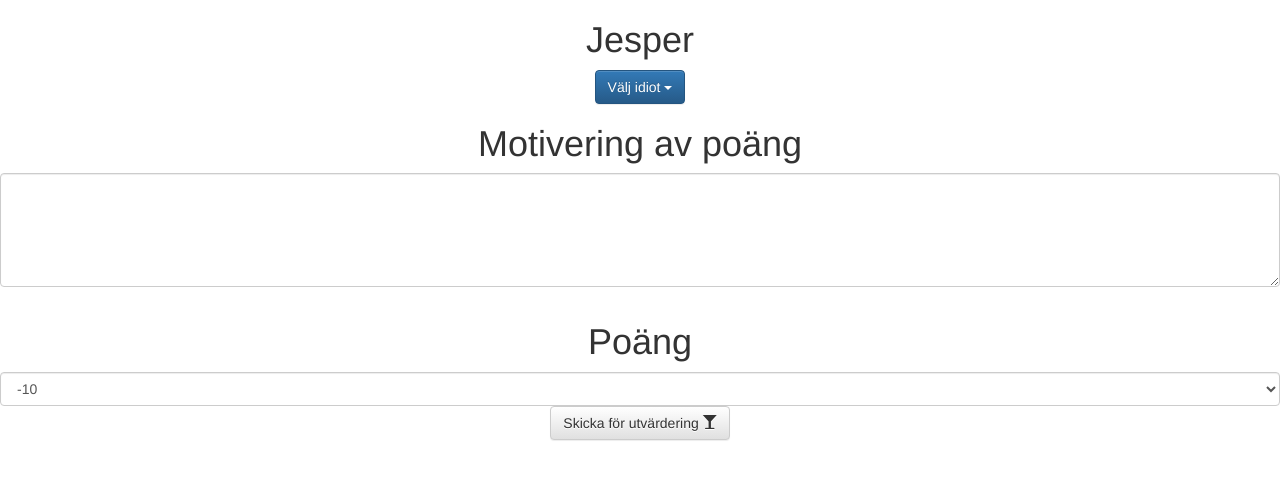
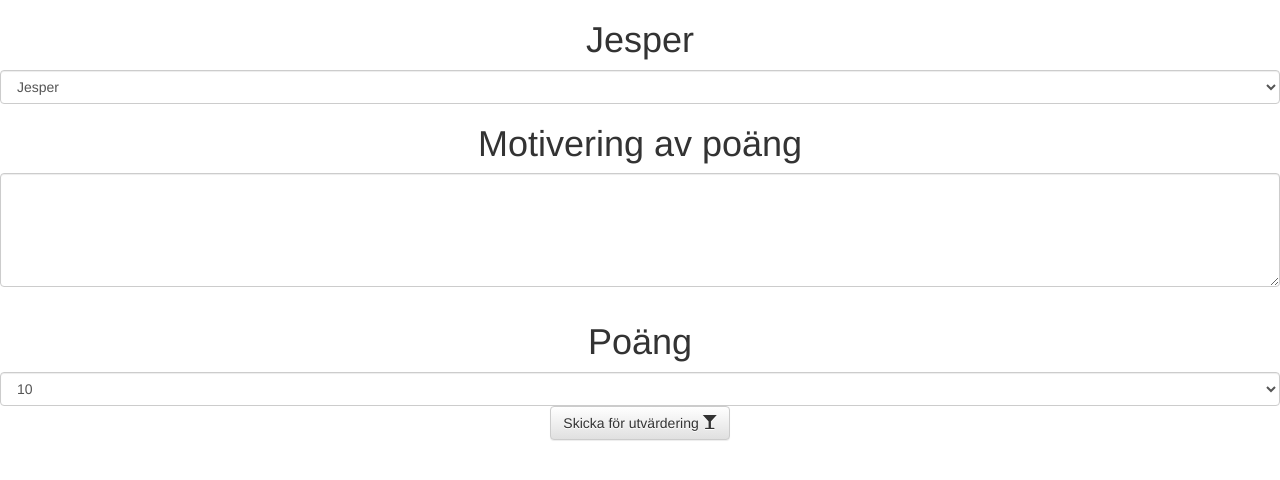
Before and after one commit to jjojo/orsa, an Angular app in the folder orsa-score/: page /dashboard in a window 1280 px wide. Shown: the top 480 px of the page. Built offline with nearby package versions, Linux system fonts and the light colour scheme.

Commit message:
efter axel pusha

```diff
--- a/orsa-score/src/app/dashboard/dashboard.component.html
+++ b/orsa-score/src/app/dashboard/dashboard.component.html
@@ -1,21 +1,11 @@
 <div class=" text-center">
   <h1>{{user}}</h1>
 </div>
+<select class="form-control">
 
-<div class="dropdown text-center">
-  <button class="btn btn-primary dropdown-toggle" type="button" data-toggle="dropdown">Välj idiot
-  <span class="caret"></span></button>
-  <ul class="dropdown-menu">
-    <li><a href="#">Jesper</a></li>
-    <li><a href="#">Axel</a></li>
-    <li><a href="#">Oliver</a></li>
-    <li><a href="#">Jonas</a></li>
-    <li><a href="#">Krill</a></li>
-    <li><a href="#">Andreas</a></li>
-    <li><a href="#">Christian</a></li>
-    <li><a href="#">Johan A</a></li>
-  </ul>
-</div>
+    <option *ngFor="let people of peoples" value="">{{people.name}}</option>
+
+</select>
 <div class="text-center">
   <h1>Motivering av poäng</h1>
 </div>
@@ -30,26 +20,8 @@
   <h1>Poäng</h1>
 </div>
 <select class="form-control">
-    <option value="-10">-10</option>
-    <option value="-9">-9</option>
-    <option value="-8">-8</option>
-    <option value="-7">-7</option>
-    <option value="-6">-6</option>
-    <option value="-5">-5</option>
-    <option value="-4">-4</option>
-    <option value="-3">-3</option>
-    <option value="-2">-2</option>
-    <option value="-1">-1</option>
-    <option value="1">1</option>
-    <option value="2">2</option>
-    <option value="3">3</option>
-    <option value="4">4</option>
-    <option value="5">5</option>
-    <option value="6">6</option>
-    <option value="7">7</option>
-    <option value="8">8</option>
-    <option value="9">9</option>
-    <option value="10">10</option>
+    <option *ngFor="let number of [10, 9, 8 , 7, 6, 5, 4, 3, 2, 1, -1, -2, -3, -4, -5, -6, -7, -8, -9, -10]" value="">{{number}}</option>
+
 </select>
 <button type="button" class="btn btn-default center-block" aria-label="Left Align"> Skicka för utvärdering
   <span class="glyphicon glyphicon-glass" aria-hidden="true"></span>
--- a/orsa-score/src/app/dashboard/dashboard.component.ts
+++ b/orsa-score/src/app/dashboard/dashboard.component.ts
@@ -9,7 +9,18 @@ export class DashboardComponent implements OnInit {
 
   constructor() { }
   user= 'Jesper';
+
   ngOnInit() {
   }
+  peoples  = [
+    { name: 'Jesper'},
+    { name: 'Axel'},
+    { name: 'Oliver'},
+    { name: 'Jonas'},
+    { name: 'Andreas'},
+    { name: 'Johan A'},
+    { name: 'Krillmackan'},
+    { name: 'Christian'}
+  ];
 
 }
--- a/orsa-score/src/app/home/home.component.html
+++ b/orsa-score/src/app/home/home.component.html
@@ -1,12 +1,18 @@
-
+<div class="container-fluid">
+  <h3 class="title">{{title}}</h3>
+   <div class="row">
+	<img src="http://pe-golf.se/BKEcco/bilder/FunStuff/Humor/PippiLangstrump-01.jpg" class="img-responsive img-circle">
+   </div>
+</div>
+<form>
   <div class="input-group">
-  <span class="input-group-addon" id="basic-addon1">User</span>
-  <input type="text" class="form-control" placeholder="Username" aria-describedby="basic-addon1">
-</div>
-<div class="input-group">
-  <span class="input-group-addon" id="basic-addon1">Password</span>
-  <input type="password" class="form-control" placeholder="Password" aria-describedby="basic-addon1">
-</div>
-<button type="button" class="btn btn-default" aria-label="Left Align"> Log In
+    <span class="input-group-addon"><i class="glyphicon glyphicon-user"></i></span>
+    <input id="usrname" type="text" class="form-control" name="usrname" placeholder="Username">
+  </div>
+  <div class="input-group">
+    <span class="input-group-addon"><i class="glyphicon glyphicon-lock"></i></span>
+    <input id="password" type="password" class="form-control" name="password" placeholder="Password">
+  </div>
+<button type="button" class="btn btn-default center-block" aria-label="Left Align"> Log In
   <span class="glyphicon glyphicon-ok" aria-hidden="true"></span>
 </button>
--- a/orsa-score/src/app/home/home.component.styl
+++ b/orsa-score/src/app/home/home.component.styl
@@ -0,0 +1,2 @@
+.title
+    text-align: center;
```
